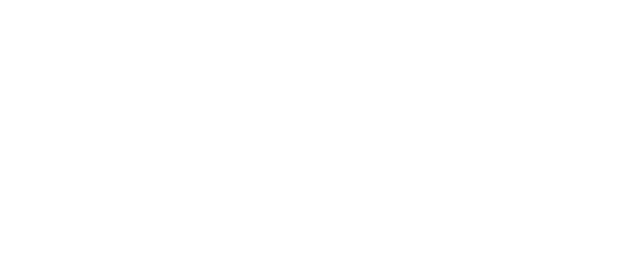
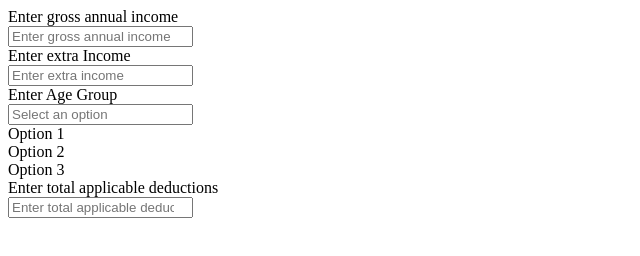
Before and after one commit to Kritesh12-stack/TaxCalcAssignment, a plain HTML site: page index.html in a window 1280 px wide. Shown: the whole page, without its empty margins (0-640 px from the left). Drawn offline with Linux system fonts and the light colour scheme.

Commit message:
basic form structure addition with input tags along with their classes

```diff
--- a/index.html
+++ b/index.html
@@ -1,11 +1,50 @@
 <!DOCTYPE html>
 <html lang="en">
-<head>
-    <meta charset="UTF-8">
-    <meta name="viewport" content="width=device-width, initial-scale=1.0">
+  <head>
+    <meta charset="UTF-8" />
+    <meta name="viewport" content="width=device-width, initial-scale=1.0" />
     <title>Fyle Tax Calculator</title>
-    <script defer src="/script.js" ></script>
-</head>
-<body>
-</body>
+    <script defer src="/script.js"></script>
+  </head>
+  <body>
+    <form action="">
+      <div class="inputField" id="grossIncome">
+        <div class="inputFieldHead">
+          Enter gross annual income
+          <div id="grossIncomeInfo"></div>
+        </div>
+        <input type="number" placeholder="Enter gross annual income" />
+      </div>
+      <div class="inputField" id="extraIncome">
+        <div class="inputFieldHead">
+          Enter extra Income
+          <div id="extraIncomeInfo"></div>
+        </div>
+        <input type="number" placeholder="Enter extra income" />
+      </div>
+      <div class="inputField" id="ageGroup">
+        <div class="inputFieldHead">
+          Enter Age Group
+          <div id="ageGroupInfo"></div>
+        </div>
+        <input
+          type="text"
+          class="dropdown-select"
+          placeholder="Select an option"
+        />
+        <div class="dropdown-menu">
+          <div class="dropdown-menu-item">Option 1</div>
+          <div class="dropdown-menu-item">Option 2</div>
+          <div class="dropdown-menu-item">Option 3</div>
+        </div>
+      </div>
+      <div class="inputField" id="deductions">
+        <div class="inputFieldHead">
+          Enter total applicable deductions
+          <div id="deductionsInfo"></div>
+        </div>
+        <input type="number" placeholder="Enter total applicable deductions" />
+      </div>
+    </form>
+  </body>
 </html>
```
